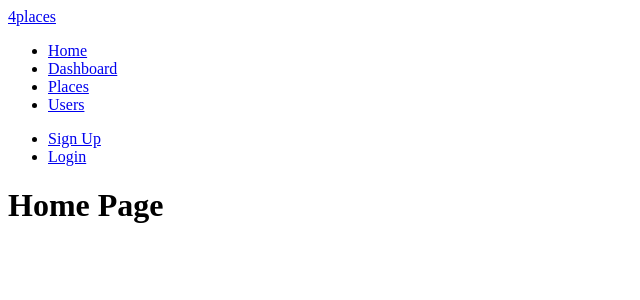
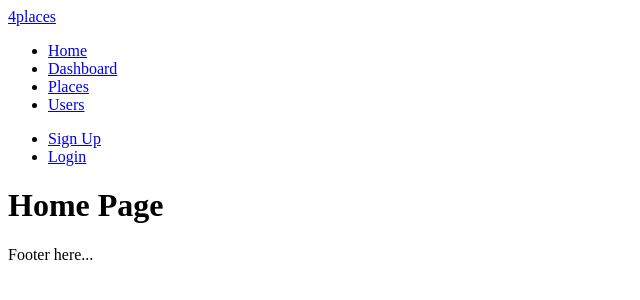
Before and after one commit to FadyAttia11/4places-v2, a React (Create React App) app in the folder client/: page / in a window 1280 px wide. Shown: the top 300 px of the page, without its empty margins (0-640 px from the left). Built offline with nearby package versions, Linux system fonts and the light colour scheme.

Commit message:
added Footer component

```diff
--- a/client/src/components/App.js
+++ b/client/src/components/App.js
@@ -5,6 +5,7 @@ import Cookies from 'js-cookie'
 import AuthApi from '../context/AuthApi'
 import Routes from './Routes/Routes'
 import Toolbar from './Toolbar/Toolbar'
+import Footer from './Footer/Footer'
 
 const App = () => {
 
@@ -27,6 +28,7 @@ const App = () => {
         <Router>
           <Toolbar />
           <Routes />
+          <Footer />
         </Router>
       </AuthApi.Provider>
     </div>
--- /dev/null
+++ b/client/src/components/Footer/Footer.js
@@ -0,0 +1,12 @@
+import React, { useContext } from 'react'
+
+const Footer = () => {
+
+    return (
+      <div>
+        <p>Footer here...</p>
+      </div>
+    )
+}
+
+export { Footer as default }
```
